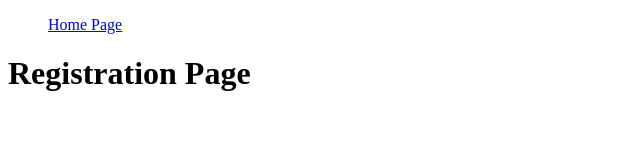
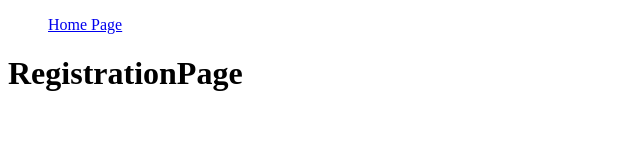
Before and after one commit to Ayce-v2/potlukk-project, a React (Create React App) app: page /registration in a window 1280 px wide. Shown: the top 160 px of the page, without its empty margins (0-640 px from the left). Built offline with nearby package versions, Linux system fonts and the light colour scheme.

Commit message:
added folders

```diff
--- a/src/pages/registration-page.tsx
+++ b/src/pages/registration-page.tsx
@@ -5,6 +5,6 @@ export function RegistrationPage(){
 
 
     return <>
-    <h1>Registration Page</h1>
+    <h1>RegistrationPage</h1>
     </>
 }
```
